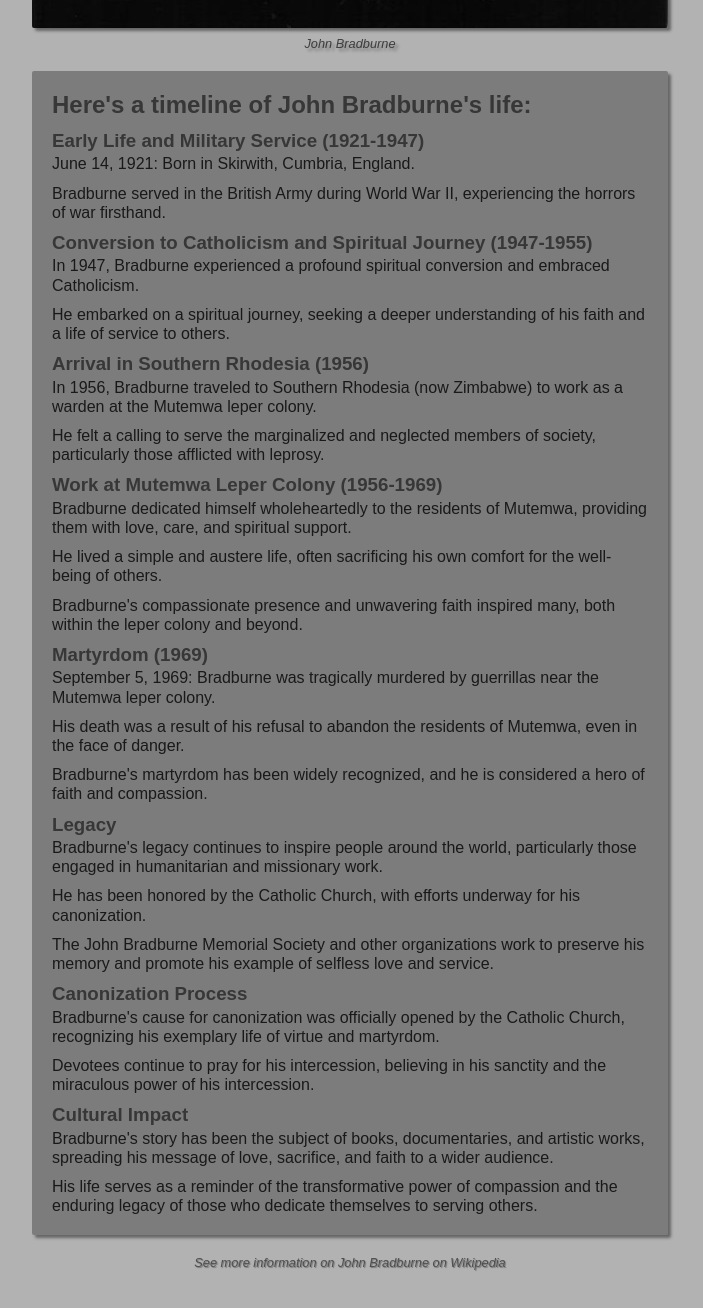
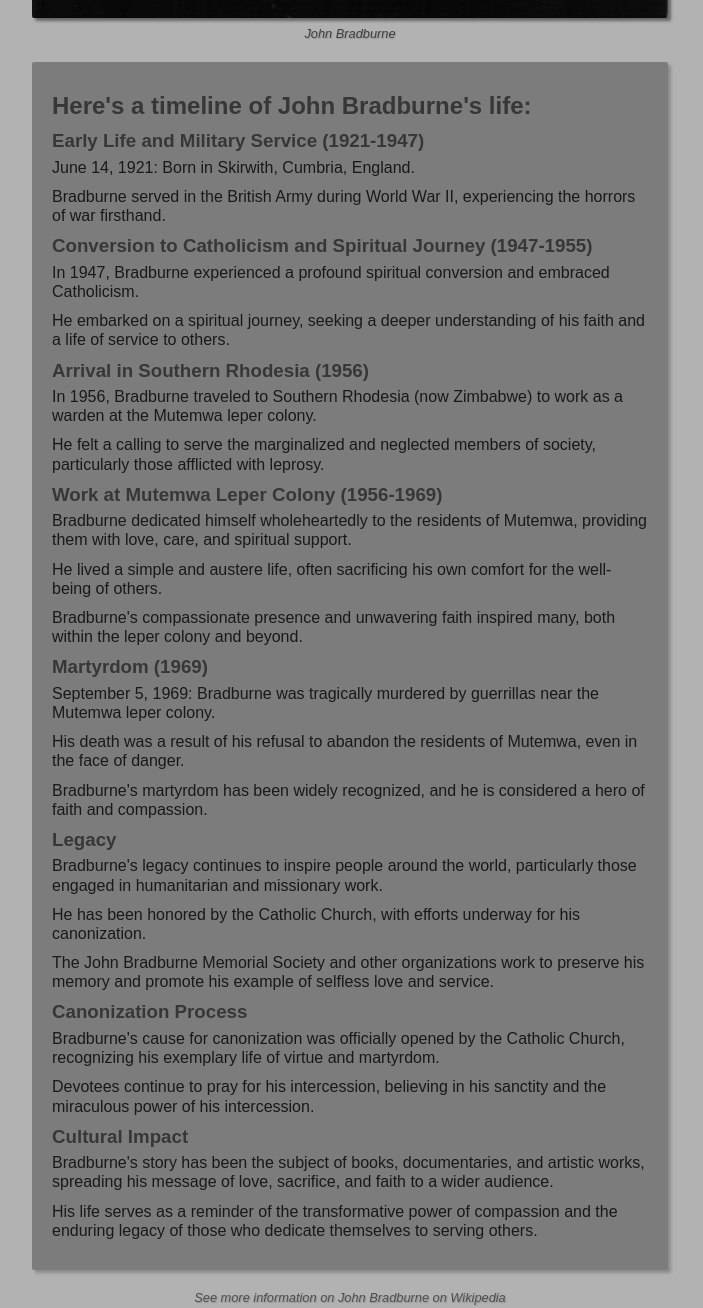
Before and after one commit to vicmusara/john-bradburne-tribute, a plain HTML site: page index.html in a window 1280 px wide. Shown: the part 780-2088 px from the top of the page, without its empty margins (290-993 px from the left). Before the commit the page ends 2061 px from the top, so only its background shows below. Drawn offline with Linux system fonts and the light colour scheme.

Commit message:
Edited queries

```diff
--- a/styles.css
+++ b/styles.css
@@ -8,7 +8,7 @@ body {
     color: rgba(0, 0, 0, 0.8); /* Dark text color */
     font-family: Robotobold, sans-serif;
     line-height: 1.2;
-    font-size: 1em;
+    font-size: 16px;
     font-weight: 400;
     display: flex;
     flex-direction: column;
@@ -16,11 +16,12 @@ body {
 }
 h1{
     text-align: center;
-    font-size: 3em;
+    font-size: 2.5em;
     margin: 30px;
 }
 #description{
     text-align: center;
+    justify-content: center;
     padding-bottom: 20px;
     font-style: italic;
 }
@@ -41,23 +42,24 @@ h1{
 #img-caption {
     font-style: italic;
     margin-top: 8px;
-    opacity: 80%;
+    opacity: 0.8;
     font-size: 0.8em;
-    text-shadow: 3px 3px 3px #666666;
+    text-shadow: 1px 1px 1px rgba(102, 102, 102, 0.5);
 }
 
 section {
-    width: 636px;
+    width: 100%;
+    max-width: 636px;
     margin: 20px auto;
     background-color: rgba( 0, 0, 0, 0.3);
-    box-shadow: 3px 3px 3px #666666;
-    padding: 10px 20px 10px 20px;
+    box-shadow: 3px 3px 3px rgba(102, 102, 102, 0.5);
+    padding: 20px;
     border-radius: 2px;
 }
 
 h2,h3 {
     color: #373737;
-    margin: 10px 0 2px 0;
+    margin: 10px 0 5px;;
 }
 
 ul {
@@ -76,18 +78,12 @@ a {
     color: #373737;
     text-decoration: none;
     transition: color 0.3s ease;
-    opacity: 80%;
+    opacity: 0.8;
     font-size: 0.8em;
-    text-shadow: 1px 1px 1px #666666;
+    text-shadow: 1px 1px 1px rgba(102, 102, 102, 0.5);
     font-style: italic;
 }
 
 a:hover {
     color: blue; /* Lighter warm brown on hover */
 }
-
-@media (max-width: 768px) {
-    .container {
-        width: 95%; /* Adjust width for smaller screens */
-    }
-}
```
